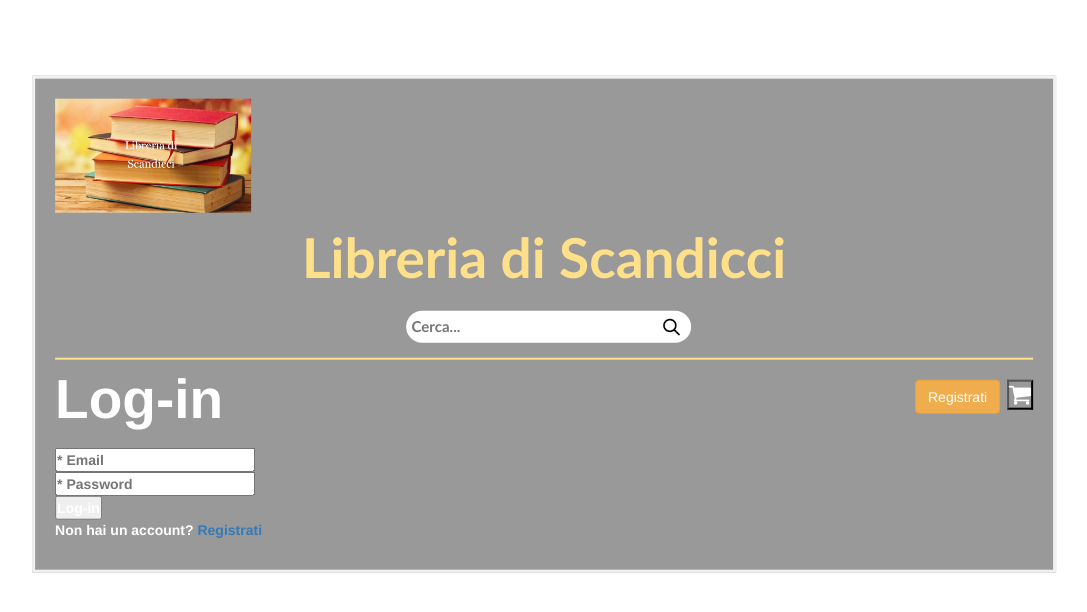
After one commit to niccolofappani/progettoLibreria, a PHP site: page /login.php in a window 1280 px wide. The commit adds this page. Shown: the top 612 px of the page, without its empty margins (101-1188 px from the left). Run offline with PHP 8.4, Linux system fonts and the light colour scheme.

Commit message:
aggiunta pagina di login
aggiunta login.php

```diff
--- /dev/null
+++ b/progLibreria/login.php
@@ -0,0 +1,38 @@
+<!DOCTYPE html>
+<html>
+    <head>
+        <title>Accesso</title>
+        <link href="https://cdn.jsdelivr.net/npm/bootstrap@5.0.0-beta3/dist/css/bootstrap.min.css" rel="stylesheet" integrity="sha384-eOJMYsd53ii+scO/bJGFsiCZc+5NDVN2yr8+0RDqr0Ql0h+rP48ckxlpbzKgwra6" crossorigin="anonymous">
+        <link rel='stylesheet' href='https://cdnjs.cloudflare.com/ajax/libs/font-awesome/4.7.0/css/font-awesome.min.css'>
+        <link rel='stylesheet' href='https://maxcdn.bootstrapcdn.com/bootstrap/3.4.1/css/bootstrap.min.css'>
+        <link rel='stylesheet' href='styles.css'  type='text/css'>
+    </head>
+    <body>
+        <div id="background"></div>
+
+        <div id='container'>
+            <a href=index.php><img id="logo" src="img/libro.png" alt="libro"></a>
+
+            <div id="top">
+                <label id="title">Libreria di Scandicci</label>
+                <form id="searchForm">
+                    <input id="searchBar" type="search" placeholder="Cerca..."></input>
+                    <button id="searchButton"><img src="img/searchIcon.png"></button>
+                </form>
+            </div>
+
+            <div id='buttons'>
+                <h3><input type='button'  class='btn btn-warning' id='signUp' value='Registrati' onclick="document.location='SignUp.php'"></input>
+                <button id='cart'><i class='fa fa-shopping-cart'></i></button></h3>
+            </div>
+
+            <form method="POST" action="index.php?type=login">
+                <p id="title">Log-in</p>
+                <input type="email" name="email" placeholder="* Email" required><br/>
+                <input type="password" name="psw" placeholder="* Password" required><br/>
+                <input class="button" type="submit" value="Log-in">
+                <p id="registrati">Non hai un account? <a href="index.php?type=modulo">Registrati</a></p>
+            </form>
+        </div>
+    </body>
+</html>
```
Also changed, not shown: progLibreria/SignUp.php (+3 -4 lines), progLibreria/index.php (+4 -3 lines).
